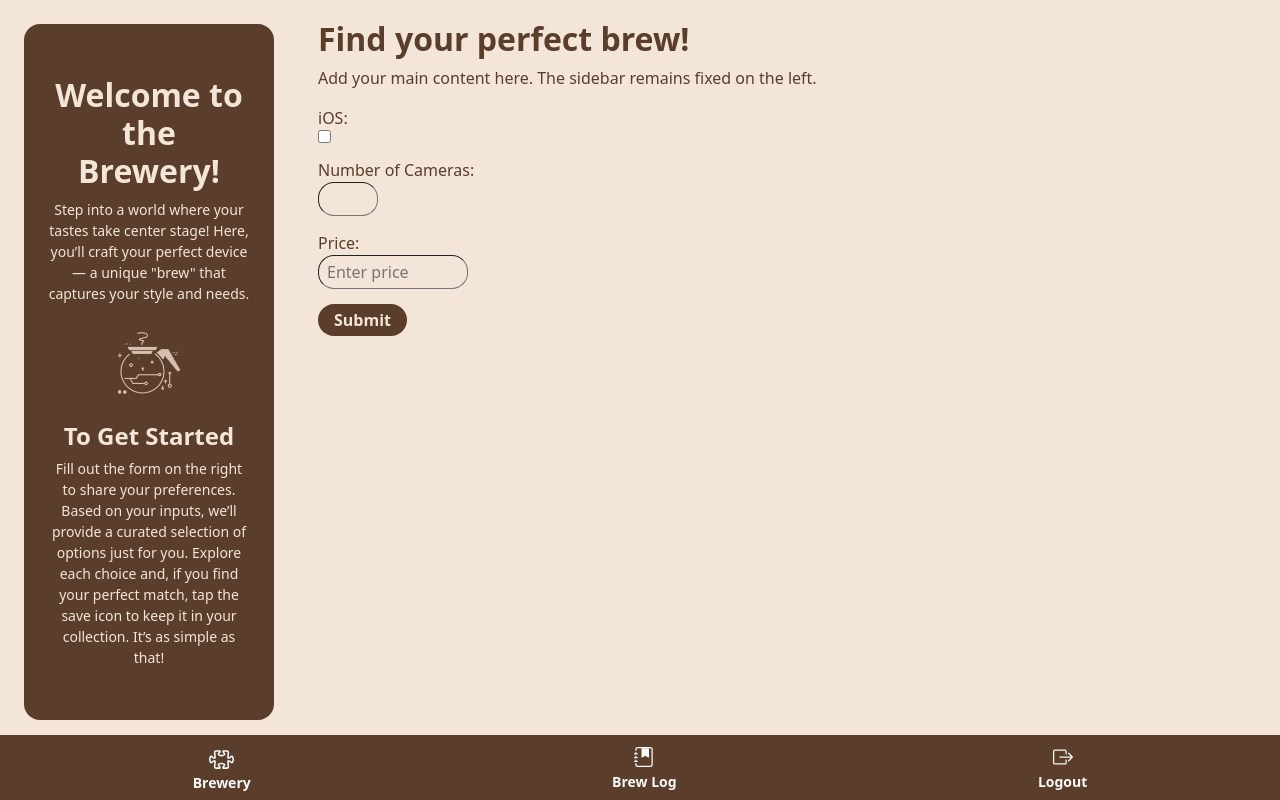
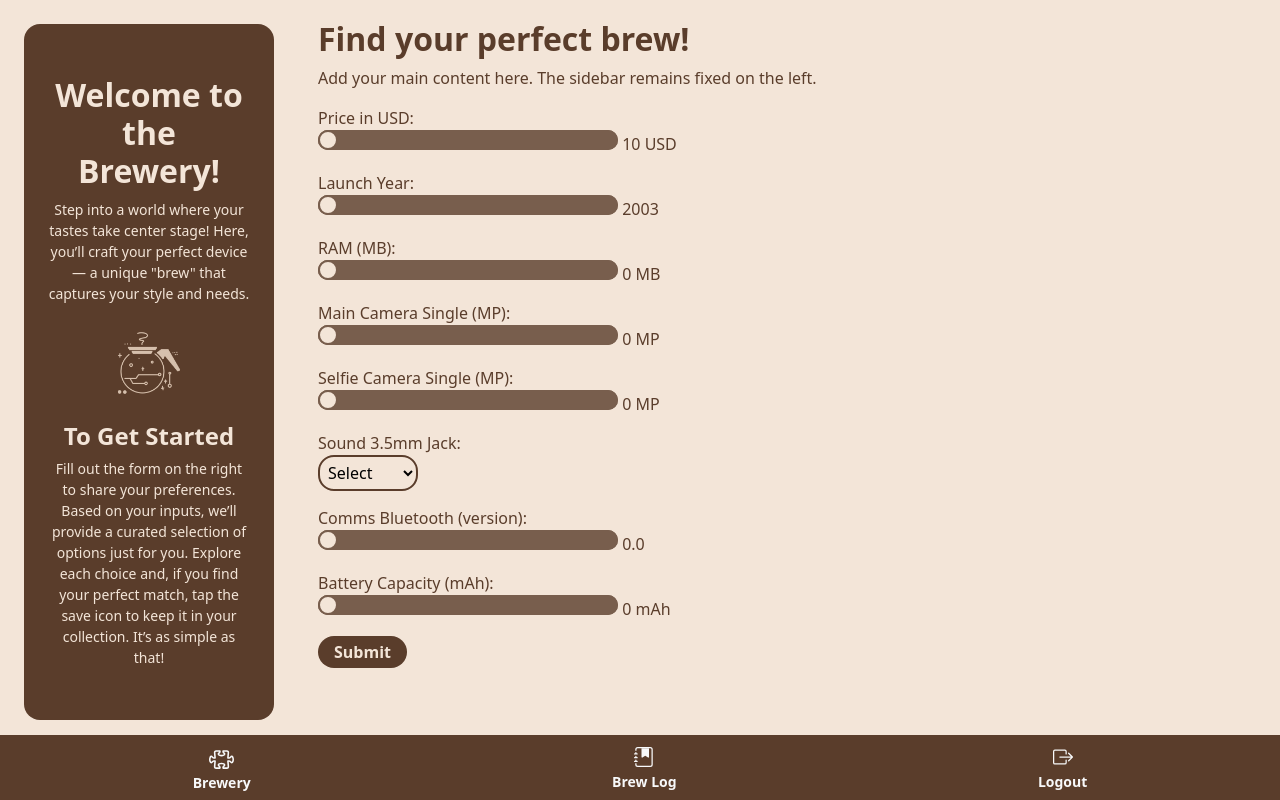
Before and after one commit to Tapple214/brewyourtech, a Django app: page /brewery in a window 1280 px wide. Run offline with Django 5.2, Linux system fonts and the light colour scheme; data that the repository does not hold is empty; some libraries are stand-ins or nearby versions.

Commit message:
loaded stuff

```diff
--- a/brewyourtech/byt/templates/byt/brewery.html
+++ b/brewyourtech/byt/templates/byt/brewery.html
@@ -17,6 +17,77 @@
 
     <!-- Bootstrap CSS -->
     {% bootstrap_css %}
+
+    <style>
+      input[type="range"] {
+        -webkit-appearance: none;
+        width: 300px;
+        background: #5a3d2b;
+        border-radius: 10px;
+        outline: none;
+        opacity: 0.8;
+        transition: opacity 0.2s;
+      }
+
+      input[type="range"]:hover {
+        opacity: 1;
+      }
+
+      /* Style the slider track */
+      input[type="range"]::-webkit-slider-runnable-track {
+        background: #5a3d2b;
+        border-radius: 10px;
+      }
+
+      input[type="range"]::-moz-range-track {
+        background: #5a3d2b;
+        border-radius: 10px;
+      }
+
+      input[type="range"]::-ms-track {
+        background: transparent;
+        border-color: transparent;
+        border-width: 6px 0;
+        color: transparent;
+        width: 300px;
+        height: 8px;
+      }
+
+      /* Style the slider thumb */
+      input[type="range"]::-webkit-slider-thumb {
+        -webkit-appearance: none;
+        appearance: none;
+        width: 20px;
+        height: 20px;
+        background: #f3e5d8;
+        border-radius: 50%;
+        border: 2px solid #5a3d2b;
+        cursor: pointer;
+      }
+
+      input[type="range"]::-moz-range-thumb {
+        width: 20px;
+        height: 20px;
+        background: #f3e5d8;
+        border-radius: 50%;
+        border: 2px solid #5a3d2b;
+        cursor: pointer;
+      }
+
+      input[type="range"]::-ms-thumb {
+        width: 20px;
+        height: 20px;
+        background: #f3e5d8;
+        border-radius: 50%;
+        border: 2px solid #5a3d2b;
+        cursor: pointer;
+      }
+
+      /* Adjust thumb hover effect */
+      input[type="range"]:hover::-webkit-slider-thumb {
+        background: #dab896;
+      }
+    </style>
   </head>
 
   <body
@@ -67,39 +138,153 @@
       <p>Add your main content here. The sidebar remains fixed on the left.</p>
 
       <form>
-        <!-- iOS Checkbox -->
+        <!-- Price -->
         <div style="margin-bottom: 15px">
-          <label for="ios" style="display: block">iOS:</label>
-          <input type="checkbox" id="ios" name="ios" />
+          <label for="price" style="display: block">Price in USD:</label>
+          <input
+            type="range"
+            id="price"
+            name="price"
+            min="10"
+            max="2000"
+            step="10"
+            value="10"
+            oninput="document.getElementById('price_value').textContent = this.value"
+            style="width: 300px"
+          />
+          <span id="price_value">10</span> USD
         </div>
 
-        <!-- Number of Cameras -->
+        <!-- Launch Expected Year -->
         <div style="margin-bottom: 15px">
-          <label for="cameras" style="display: block">Number of Cameras:</label>
+          <label for="launch_year" style="display: block">Launch Year:</label>
           <input
-            type="number"
-            class="rounded-4 border-1 px-2 py-1"
-            id="cameras"
-            name="cameras"
-            min="1"
-            max="10"
+            type="range"
+            id="launch_year"
+            name="launch_year"
+            min="2003"
+            max="2024"
             step="1"
-            style="width: 60px; background-color: #f3e5d8"
+            value="2003"
+            oninput="document.getElementById('year_value').textContent = this.value"
+            style="width: 300px"
           />
+          <span id="year_value">2003</span>
         </div>
 
-        <!-- Price -->
-        <!-- Maybe have a currency converter -->
+        <!-- RAM -->
         <div style="margin-bottom: 15px">
-          <label for="price" style="display: block">Price:</label>
+          <label for="ram" style="display: block">RAM (MB):</label>
           <input
-            type="number"
-            id="price"
-            class="rounded-4 border-1 px-2 py-1"
-            name="price"
-            placeholder="Enter price"
-            style="width: 150px; background-color: #f3e5d8"
+            type="range"
+            id="ram"
+            name="ram"
+            min="0"
+            max="512"
+            step="1"
+            value="0"
+            oninput="document.getElementById('ram_value').textContent = this.value"
+            style="width: 300px"
           />
+          <span id="ram_value">0</span> MB
+        </div>
+
+        <!-- Main Camera Single -->
+        <div style="margin-bottom: 15px">
+          <label for="main_camera" style="display: block"
+            >Main Camera Single (MP):</label
+          >
+          <input
+            type="range"
+            id="main_camera"
+            name="main_camera"
+            min="0"
+            max="60"
+            step="1"
+            value="0"
+            oninput="document.getElementById('main_camera_value').textContent = this.value"
+            style="width: 300px"
+          />
+          <span id="main_camera_value">0</span> MP
+        </div>
+
+        <!-- Selfie Camera Single -->
+        <div style="margin-bottom: 15px">
+          <label for="selfie_camera" style="display: block"
+            >Selfie Camera Single (MP):</label
+          >
+          <input
+            type="range"
+            id="selfie_camera"
+            name="selfie_camera"
+            min="0"
+            max="60"
+            step="1"
+            value="0"
+            oninput="document.getElementById('selfie_camera_value').textContent = this.value"
+            style="width: 300px"
+          />
+          <span id="selfie_camera_value">0</span> MP
+        </div>
+
+        <!-- Sound 3.5mm Jack -->
+        <div style="margin-bottom: 15px">
+          <label for="sound_jack" style="display: block"
+            >Sound 3.5mm Jack:</label
+          >
+          <select
+            id="sound_jack"
+            name="sound_jack"
+            style="
+              width: 100px;
+              background-color: #f3e5d8;
+              border: 2px #5a3d2b solid;
+            "
+            class="rounded-4 p-1"
+            required
+          >
+            <option value="">Select</option>
+            <option value="Yes">Yes</option>
+            <option value="No">No</option>
+          </select>
+        </div>
+
+        <!-- Comms Bluetooth -->
+        <div style="margin-bottom: 15px">
+          <label for="bluetooth" style="display: block"
+            >Comms Bluetooth (version):</label
+          >
+          <input
+            type="range"
+            id="bluetooth"
+            name="bluetooth"
+            min="0"
+            max="5.5"
+            step="0.1"
+            value="0"
+            oninput="document.getElementById('bluetooth_value').textContent = this.value"
+            style="width: 300px"
+          />
+          <span id="bluetooth_value">0.0</span>
+        </div>
+
+        <!-- Battery Capacity -->
+        <div style="margin-bottom: 15px">
+          <label for="battery_capacity" style="display: block"
+            >Battery Capacity (mAh):</label
+          >
+          <input
+            type="range"
+            id="battery_capacity"
+            name="battery_capacity"
+            min="0"
+            max="28000"
+            step="100"
+            value="0"
+            oninput="document.getElementById('battery_capacity_value').textContent = this.value"
+            style="width: 300px"
+          />
+          <span id="battery_capacity_value">0</span> mAh
         </div>
 
         <!-- Submit Button -->
--- a/brewyourtech/byt/views.py
+++ b/brewyourtech/byt/views.py
@@ -1,7 +1,6 @@
 from django.shortcuts import render
 
 from .models import *
-import csv
 from .forms import CSVUploadForm
 
 # Create your views here.
```
Also changed, not shown: brewyourtech/byt/fixtures/initial.json (renamed from brewyourtech/byt/initial.json).
